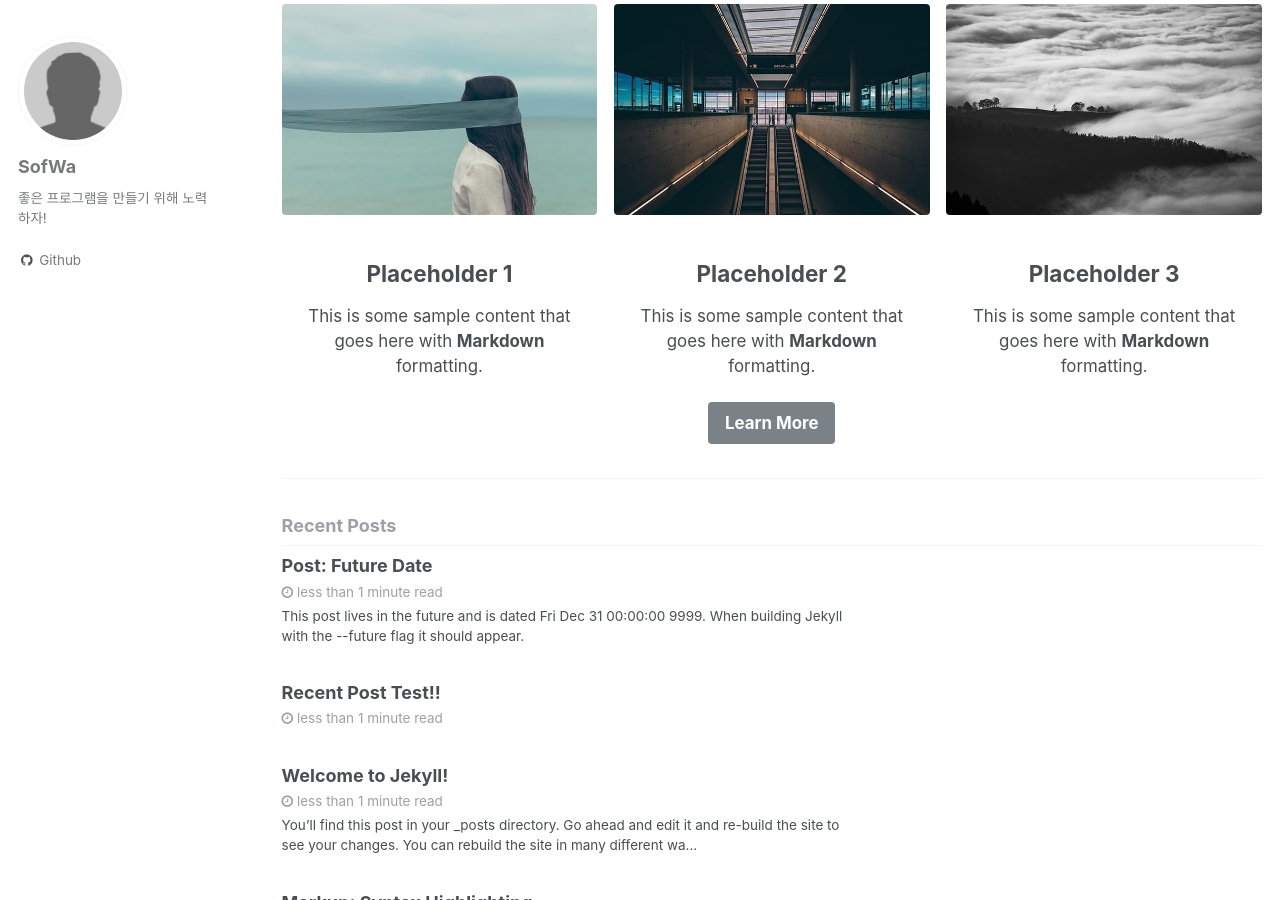
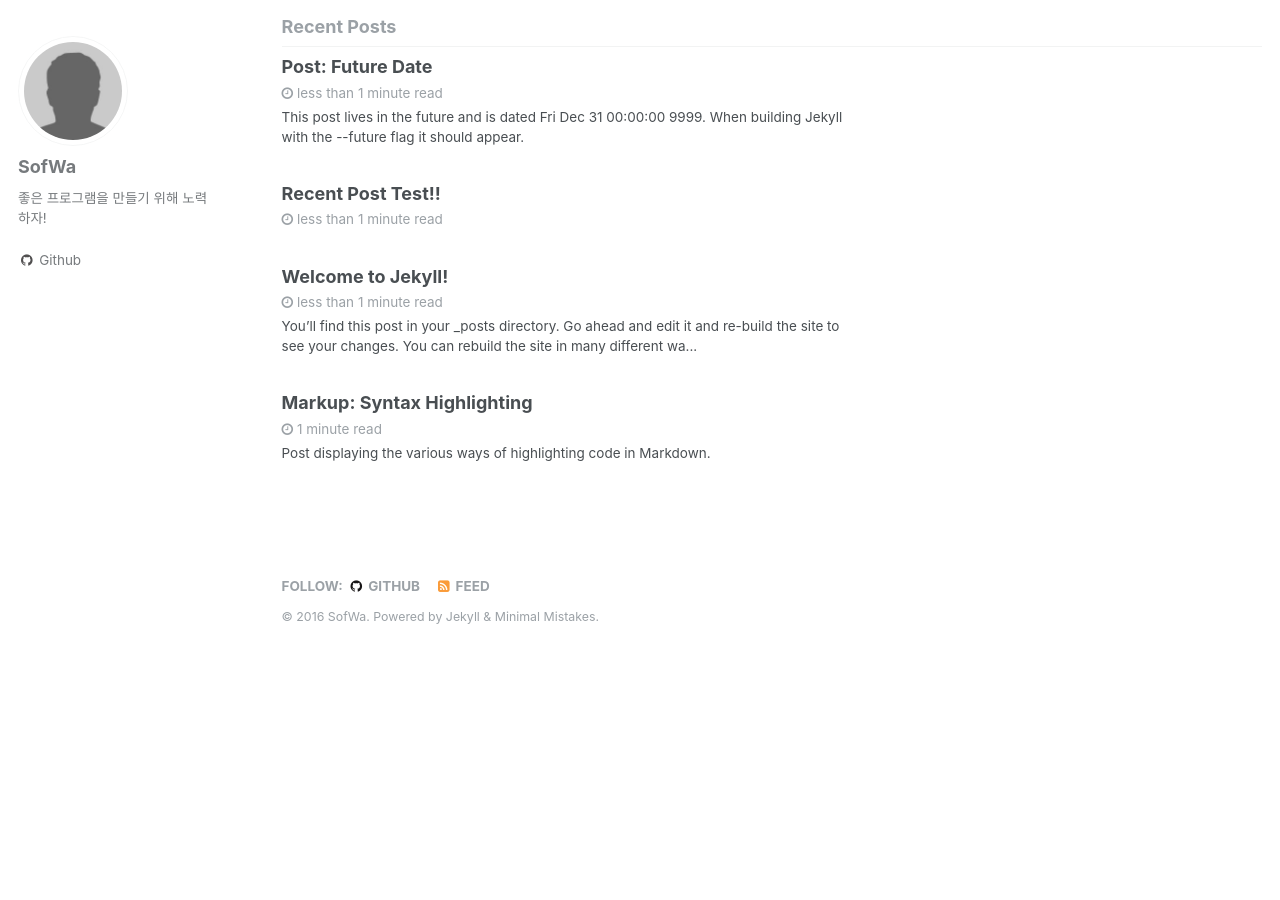
Before and after one commit to SofWa/custom-minimal-mistakes, a Jekyll site: the page built from _pages/home.md, in a window 1280 px wide and 900 px high, scrolled down 498 px. Built offline with Jekyll 4.4.1, drawn with Linux system fonts in a browser that asks for light colours; after the commit the page ends 1178 px from its top, so only the background shows below that.

Commit message:
Update home.md

```diff
--- a/_pages/home.md
+++ b/_pages/home.md
@@ -5,26 +5,9 @@ permalink: /
 header:
   image: unsplash-image-7.jpg
   caption: "Photo credit: [**Unsplash**](https://unsplash.com)"
-
-feature_row:
-  - image_path: unsplash-gallery-image-1-th.jpg
-    alt: "placeholder image 1"
-    title: "Placeholder 1"
-    excerpt: "This is some sample content that goes here with **Markdown** formatting."
-  - image_path: unsplash-gallery-image-2-th.jpg
-    alt: "placeholder image 2"
-    title: "Placeholder 2"
-    excerpt: "This is some sample content that goes here with **Markdown** formatting."
-    url: "#test-link"
-  - image_path: unsplash-gallery-image-3-th.jpg
-    title: "Placeholder 3"
-    excerpt: "This is some sample content that goes here with **Markdown** formatting."
-
 ---
 
 {% include base_path %}
-
-{% include feature_row %}
 
 <h3 class="archive__subtitle">Recent Posts</h3>
 
```
